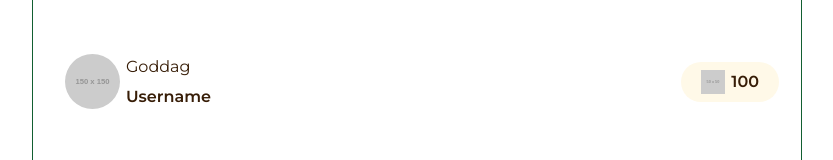
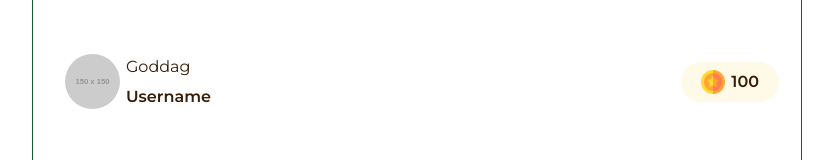
Before and after one commit to alvihelene/Geografiskhave-FE-alvitest, a React (Vite) app: page / in a window 1280 px wide. Shown: the part 141-301 px from the top of the page, without its empty margins (223-1056 px from the left). Built offline with nearby package versions, Linux system fonts and the light colour scheme.

Commit message:
Fixed some todos
added some icons where it was missing

```diff
--- a/src/assets/variable.scss
+++ b/src/assets/variable.scss
@@ -19,7 +19,8 @@ $orangeFilter: invert(76%) sepia(52%) saturate(5505%) hue-rotate(345deg)
   brightness(101%) contrast(98%);
 $brownFilter: invert(10%) sepia(11%) saturate(7489%) hue-rotate(4deg)
   brightness(99%) contrast(95%);
-
+$greenFilter: invert(28%) sepia(16%) saturate(1945%) hue-rotate(91deg)
+  brightness(95%) contrast(93%);
 // fonts
 //default font
 $defFont: "Montserrat", sans-serif;
--- a/src/components/prize/prize.tsx
+++ b/src/components/prize/prize.tsx
@@ -1,5 +1,7 @@
 import "./prize.scss";
 import { IPrize } from "../../interfaces/IPrize";
+import Mønt from "../../assets/Mønt.png";
+
 const Prize = ({ name, price, imageUrl }: IPrize) => {
   const getCoinText = (price: number) => {
     return price > 0 ? price.toString() + " Eventyrmønter" : "Gratis præmie";
@@ -10,8 +12,7 @@ const Prize = ({ name, price, imageUrl }: IPrize) => {
       <div className="Prize_Info">
         {price > 0 && (
           <div className="Prize_Info_CoinContainer">
-            {/* TODO: Add image of coin */}
-            <img src="https://picsum.photos/45/45" alt="mønt" />
+            <img src={Mønt} alt="mønt" />
           </div>
         )}
         <div className="Prize_Info_Text">
--- a/src/components/profile/frontpageProfile/frontpageProfile.tsx
+++ b/src/components/profile/frontpageProfile/frontpageProfile.tsx
@@ -1,7 +1,7 @@
 import React from "react";
 import "./frontpageProfile.scss";
 import ProfilePic from "../shared/profilePic/profilePic";
-
+import Mønt from "../../../assets/Mønt.png";
 const frontpageProfile = () => {
   //TODO: ADD STORE IMPLEMENTATION
   return (
@@ -19,12 +19,7 @@ const frontpageProfile = () => {
       </div>
       <div className="frontpageProfile_CoinContainer">
         <div className="frontpageProfile_CoinWrapper">
-          {/* TODO: ADD ICON */}
-          <img
-            src="https://via.placeholder.com/50"
-            alt="coin"
-            className="frontpageProfile_CoinIcon"
-          />
+          <img src={Mønt} alt="coin" className="frontpageProfile_CoinIcon" />
           <p className="frontpageProfile_CoinText">100</p>
         </div>
       </div>
--- a/src/components/profile/shared/profilePic/profilePic.scss
+++ b/src/components/profile/shared/profilePic/profilePic.scss
@@ -27,5 +27,11 @@
     justify-content: center;
     align-items: center;
     color: black;
+    img {
+      width: 75%;
+      height: 75%;
+      object-fit: contain;
+      filter: $greenFilter;
+    }
   }
 }
--- a/src/components/profile/shared/profilePic/profilePic.tsx
+++ b/src/components/profile/shared/profilePic/profilePic.tsx
@@ -1,6 +1,6 @@
-import React from "react";
 import { IProfileImage } from "../../../../interfaces/IProfileImage";
 import "./profilePic.scss";
+import edit from "../../../../assets/icons/edit.svg";
 const profilePic = ({ imgSrc, alt, onClick, editable }: IProfileImage) => {
   return (
     <div className="ProfilePic_Container">
@@ -11,7 +11,9 @@ const profilePic = ({ imgSrc, alt, onClick, editable }: IProfileImage) => {
         className="ProfilePic"
       />
       {editable && (
-        <div className="ProfilePic_Overlay">{/* TODO: ADD ICON */}x</div>
+        <div className="ProfilePic_Overlay">
+          <img src={edit} alt="edit" />{" "}
+        </div>
       )}
     </div>
   );
```
Also changed, not shown: src/assets/icons/edit.svg (added).
